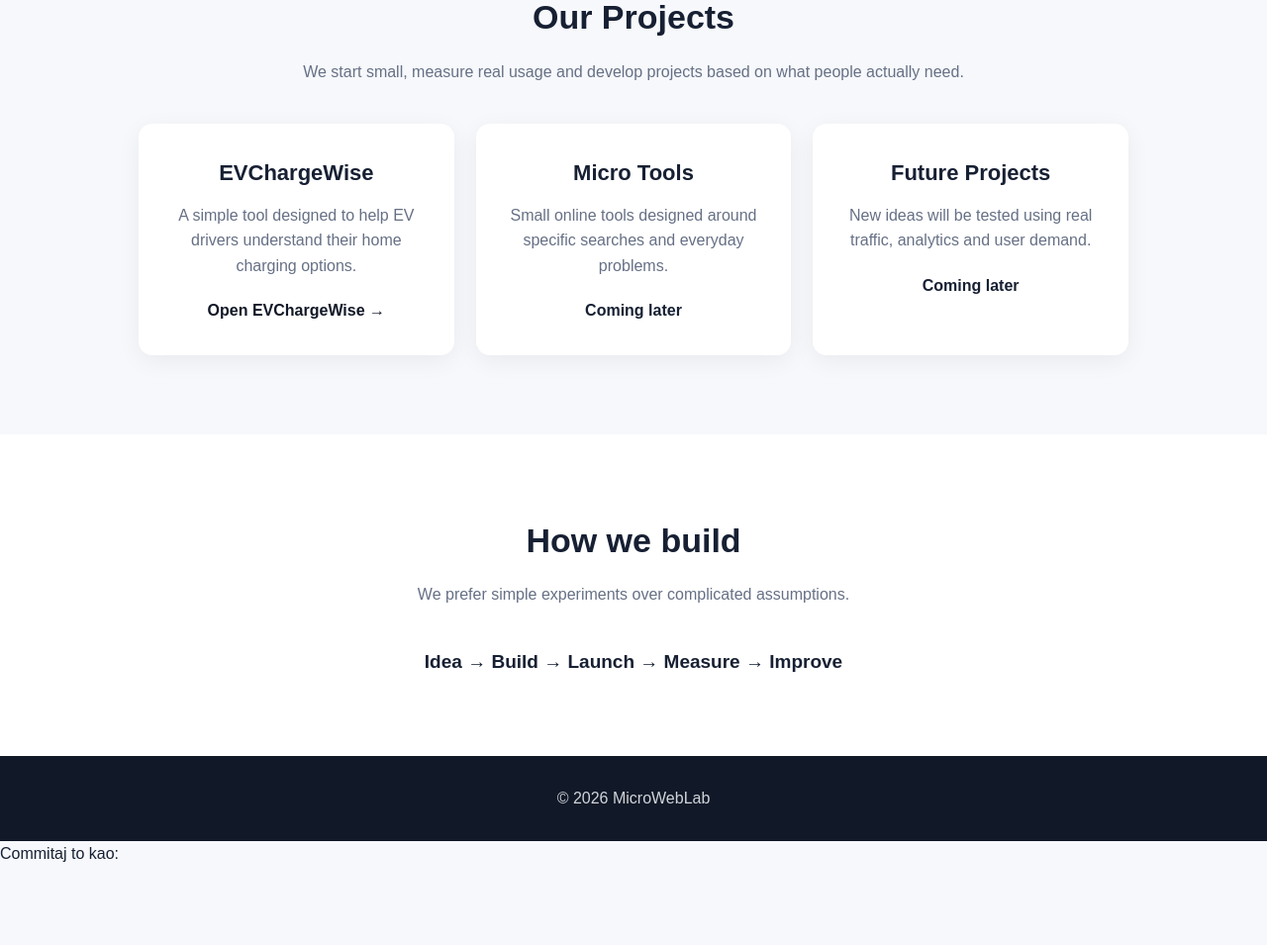
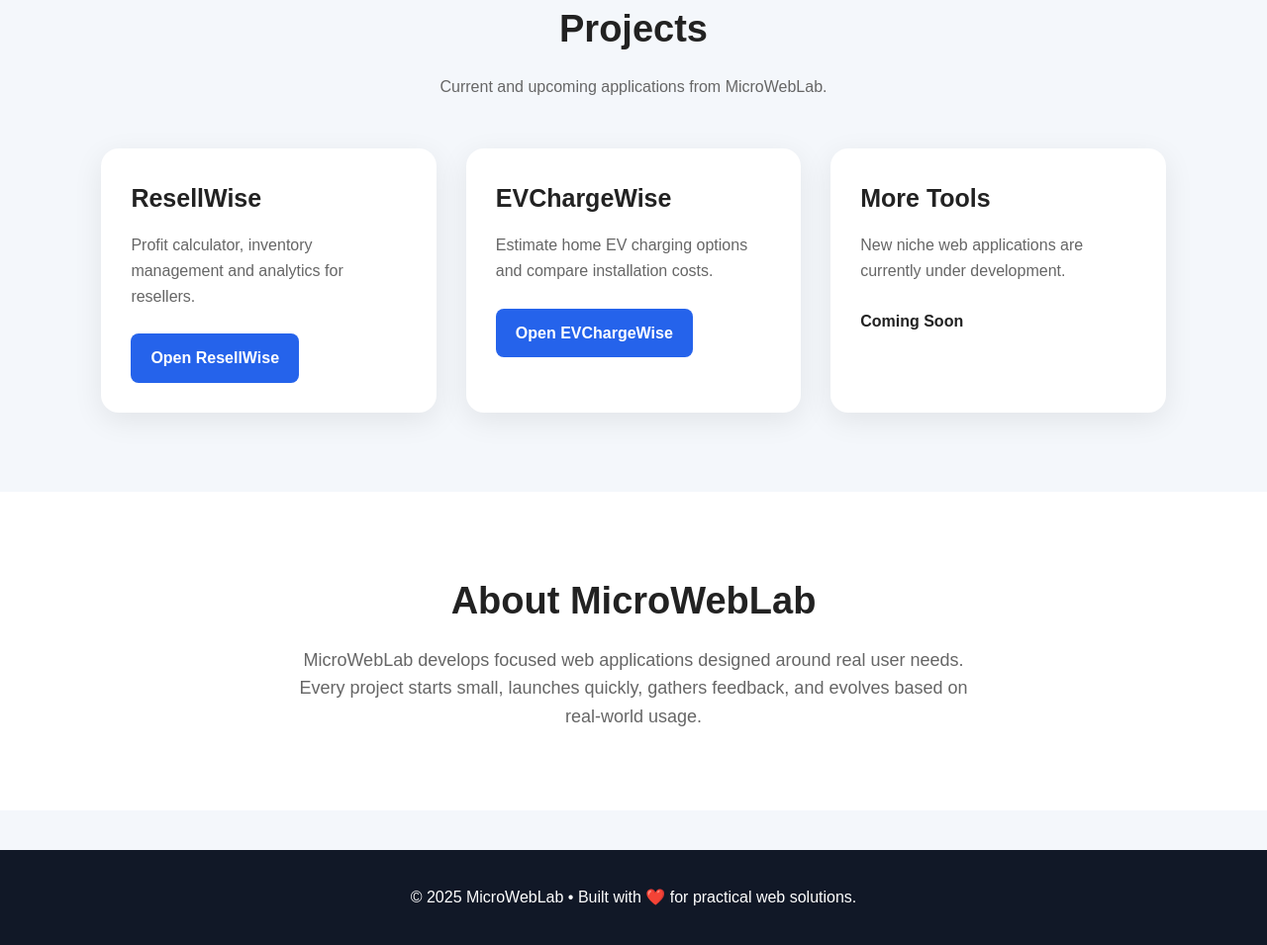
Before and after one commit to MicroWebLab/microweblab, a plain HTML site: page index.html in a window 1280 px wide. Shown: the part 728-1683 px from the top of the page at 99% size. Before the commit the page ends 1604 px from the top, so only its background shows below. Drawn offline with Linux system fonts and the light colour scheme.

Commit message:
Revise HTML structure and styling for MicroWebLab
Updated the website content and styles for clarity and improved user experience.

```diff
--- a/index.html
+++ b/index.html
@@ -2,169 +2,161 @@
 <html lang="en">
 <head>
 
-<!-- Google Analytics -->
-<script async src="https://www.googletagmanager.com/gtag/js?id=G-Q5J05KH0J6"></script>
-<script>
-  window.dataLayer = window.dataLayer || [];
-  function gtag(){dataLayer.push(arguments);}
-  gtag('js', new Date());
-  gtag('config', 'G-Q5J05KH0J6');
-</script>
-
 <meta charset="UTF-8">
 <meta name="viewport" content="width=device-width, initial-scale=1.0">
 
-<title>MicroWebLab | Simple Tools for Real Problems</title>
+<title>MicroWebLab | Smart Web Tools for Everyday Problems</title>
 
-<meta name="description"
-content="MicroWebLab builds simple, useful web tools designed to solve real everyday problems. Explore our first project, EVChargeWise.">
+<meta name="description" content="MicroWebLab develops practical web applications including ResellWise, EVChargeWise and future productivity tools.">
 
 <style>
 
 *{
-    box-sizing:border-box;
 margin:0;
 padding:0;
-}
-
-html{
-    scroll-behavior:smooth;
+box-sizing:border-box;
 }
 
 body{
 font-family:Arial,Helvetica,sans-serif;
-    background:#f6f8fb;
-    color:#172033;
+background:#f4f7fb;
+color:#222;
 line-height:1.6;
 }
 
 header{
 background:#111827;
 color:white;
-    padding:20px 8%;
 display:flex;
 justify-content:space-between;
 align-items:center;
+padding:20px 8%;
+position:sticky;
+top:0;
 }
 
 .logo{
-    font-size:24px;
-    font-weight:700;
+font-size:28px;
+font-weight:bold;
 }
 
 nav a{
 color:white;
 text-decoration:none;
 margin-left:25px;
+font-weight:bold;
 }
 
 .hero{
-    min-height:70vh;
-    background:white;
-    display:flex;
-    flex-direction:column;
-    justify-content:center;
-    align-items:center;
+background:linear-gradient(135deg,#2563eb,#0f172a);
+color:white;
+padding:100px 20px;
 text-align:center;
-    padding:60px 20px;
 }
 
 .hero h1{
-    font-size:52px;
-    max-width:850px;
-    line-height:1.1;
+font-size:56px;
 margin-bottom:20px;
 }
 
 .hero p{
-    font-size:20px;
+font-size:22px;
 max-width:700px;
-    color:#667085;
-    margin-bottom:30px;
+margin:auto;
+opacity:.9;
+margin-bottom:35px;
+}
+
+.btn{
+display:inline-block;
+background:white;
+color:#111827;
+padding:16px 30px;
+border-radius:10px;
+text-decoration:none;
+font-weight:bold;
+transition:.25s;
+}
+
+.btn:hover{
+transform:translateY(-2px);
+}
+
+section{
+padding:80px 8%;
+}
+
+h2{
+text-align:center;
+font-size:38px;
+margin-bottom:15px;
+}
+
+.subtitle{
+text-align:center;
+color:#666;
+margin-bottom:50px;
+}
+
+.cards{
+display:grid;
+grid-template-columns:repeat(auto-fit,minmax(280px,1fr));
+gap:30px;
+}
+
+.card{
+background:white;
+padding:30px;
+border-radius:18px;
+box-shadow:0 8px 30px rgba(0,0,0,.08);
+transition:.3s;
+}
+
+.card:hover{
+transform:translateY(-8px);
+}
+
+.card h3{
+margin-bottom:15px;
+font-size:25px;
+}
+
+.card p{
+color:#666;
+margin-bottom:25px;
 }
 
 .button{
 display:inline-block;
-    background:#111827;
+background:#2563eb;
 color:white;
+padding:12px 20px;
+border-radius:8px;
 text-decoration:none;
-    padding:15px 25px;
-    border-radius:9px;
 font-weight:bold;
 }
 
-.section{
-    padding:80px 8%;
+.about{
+background:white;
 text-align:center;
 }
 
-.section h2{
-    font-size:34px;
-    margin-bottom:15px;
-}
-
-.intro{
+.about p{
 max-width:700px;
-    margin:0 auto 40px;
-    color:#667085;
-}
-
-.cards{
-    max-width:1000px;
 margin:auto;
-    display:grid;
-    grid-template-columns:repeat(3,1fr);
-    gap:22px;
-}
-
-.card{
-    background:white;
-    padding:32px;
-    border-radius:14px;
-    box-shadow:0 6px 25px rgba(0,0,0,.06);
-}
-
-.card h3{
-    margin-bottom:12px;
-    font-size:22px;
-}
-
-.card p{
-    color:#667085;
-    margin-bottom:20px;
-}
-
-.card a{
-    color:#111827;
-    font-weight:bold;
-    text-decoration:none;
-}
-
-.process{
-    background:white;
-}
-
-.process-line{
-    font-size:19px;
-    font-weight:bold;
+color:#666;
+font-size:18px;
 }
 
 footer{
 background:#111827;
-    color:#d1d5db;
+color:white;
 text-align:center;
-    padding:30px 20px;
+padding:35px;
+margin-top:40px;
 }
 
-@media(max-width:760px){
-
-    header{
-        padding:18px 20px;
-    }
-
-    nav{
-        display:none;
-    }
+@media(max-width:700px){
 
 .hero h1{
 font-size:38px;
@@ -174,13 +166,14 @@ footer{
 font-size:18px;
 }
 
-    .cards{
-        grid-template-columns:1fr;
+nav{
+display:none;
 }
 
 }
 
 </style>
+
 </head>
 
 <body>
@@ -190,82 +183,74 @@ footer{
 <div class="logo">MicroWebLab</div>
 
 <nav>
-<a href="#home">Home</a>
 <a href="#projects">Projects</a>
 <a href="#about">About</a>
 </nav>
 
 </header>
 
-<main>
+<section class="hero">
 
-<section class="hero" id="home">
-
-<h1>Simple web tools for real problems.</h1>
+<h1>Simple Tools.<br>Real Solutions.</h1>
 
 <p>
-We build focused micro-projects, test them with real users
-and improve the ideas that prove useful.
+Building lightweight web apps that solve everyday problems.
+Focused, practical and constantly improving.
 </p>
 
-<a class="button" href="#projects">
-Explore our projects
+<a class="btn" href="#projects">
+Explore Projects
 </a>
 
 </section>
 
+<section id="projects">
 
-<section class="section" id="projects">
+<h2>Projects</h2>
 
-<h2>Our Projects</h2>
-
-<p class="intro">
-We start small, measure real usage and develop projects
-based on what people actually need.
+<p class="subtitle">
+Current and upcoming applications from MicroWebLab.
 </p>
 
 <div class="cards">
 
 <div class="card">
 
-<h3>EVChargeWise</h3>
+<h3>ResellWise</h3>
 
 <p>
-A simple tool designed to help EV drivers understand
-their home charging options.
+Profit calculator, inventory management and analytics for resellers.
 </p>
 
-<a href="evchargewise.html">
-Open EVChargeWise →
+<a class="button" href="resellwise.html">
+Open ResellWise
 </a>
 
 </div>
 
+<div class="card">
+
+<h3>EVChargeWise</h3>
+
+<p>
+Estimate home EV charging options and compare installation costs.
+</p>
+
+<a class="button" href="evchargewise.html">
+Open EVChargeWise
+</a>
+
+</div>
 
 <div class="card">
 
-<h3>Micro Tools</h3>
+<h3>More Tools</h3>
 
 <p>
-Small online tools designed around specific searches
-and everyday problems.
+New niche web applications are currently under development.
 </p>
 
-<strong>Coming later</strong>
-
-</div>
-
-
-<div class="card">
-
-<h3>Future Projects</h3>
-
-<p>
-New ideas will be tested using real traffic,
-analytics and user demand.
-</p>
-
-<strong>Coming later</strong>
+<span style="font-weight:bold;">Coming Soon</span>
 
 </div>
 
@@ -273,31 +258,22 @@ analytics and user demand.
 
 </section>
 
+<section class="about" id="about">
 
-<section class="section process" id="about">
+<h2>About MicroWebLab</h2>
 
-<h2>How we build</h2>
-
-<p class="intro">
-We prefer simple experiments over complicated assumptions.
-</p>
-
-<p class="process-line">
-Idea → Build → Launch → Measure → Improve
+<p>
+MicroWebLab develops focused web applications designed around real user needs.
+Every project starts small, launches quickly, gathers feedback, and evolves based on real-world usage.
 </p>
 
 </section>
 
-</main>
-
-
 <footer>
 
-<p>© 2026 MicroWebLab</p>
+<p>© 2025 MicroWebLab • Built with ❤️ for practical web solutions.</p>
 
 </footer>
 
 </body>
 </html>
-
-Commitaj to kao:
```
Lines whose indentation alone changed are shown as unchanged.
